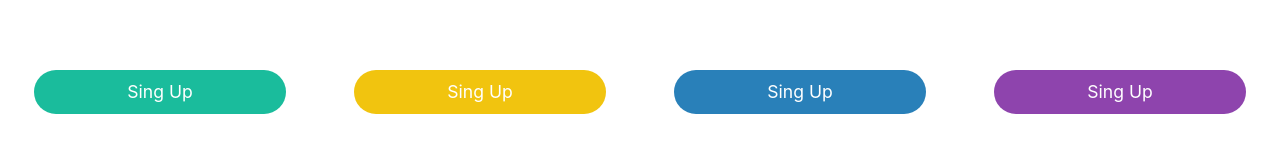
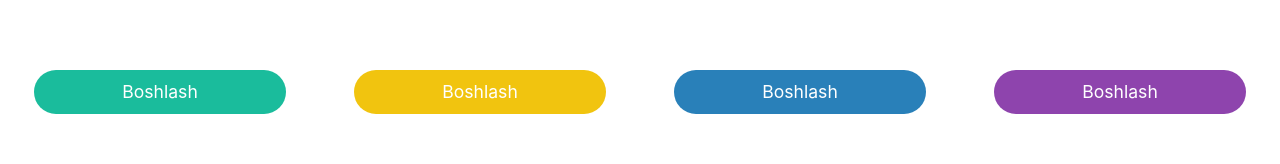
Before and after one commit to Akbarshox/faolstat, a plain HTML site: page index.html in a window 1280 px wide. Shown: the part 3427-3591 px from the top of the page. Drawn offline with Linux system fonts and the light colour scheme; files whose address does not match are found by name.

Commit message:
pre-lastichiniy

```diff
--- a/index.html
+++ b/index.html
@@ -170,7 +170,7 @@
         <li class="pricing-card_item">20ta kanal 550 000 UZS</li>
       </ul>
 
-      <button class="btn btn--basic">Sing Up</button>
+      <a href="https://t.me/tst1011" class="btn btn--basic">Boshlash</a>
     </div>
 
     <!-- Standard -->
@@ -186,7 +186,7 @@
         <li class="pricing-card_item">25ta kanal 750 000 UZS</li>
       </ul>
 
-      <button class="btn btn--standard">Sing Up</button>
+      <a href="https://t.me/tst1011" class="btn btn--standard">Boshlash</a>
     </div>
 
     <!-- Super -->
@@ -202,7 +202,7 @@
         <li class="pricing-card_item">15ta kanal 1 000 000 UZS</li>
       </ul>
 
-      <button class="btn btn--super">Sing Up</button>
+      <a href="https://t.me/tst1011" class="btn btn--super">Boshlash</a>
     </div>
 
     <!-- Ultimate	 -->
@@ -218,7 +218,7 @@
         <li class="pricing-card_item">2 200 000 UZS</li>
       </ul>
 
-      <button class="btn btn--ultimate">Sing Up</button>
+      <a href="https://t.me/tst1011" class="btn btn--ultimate">Boshlash</a>
     </div>
 
   </section>
```
